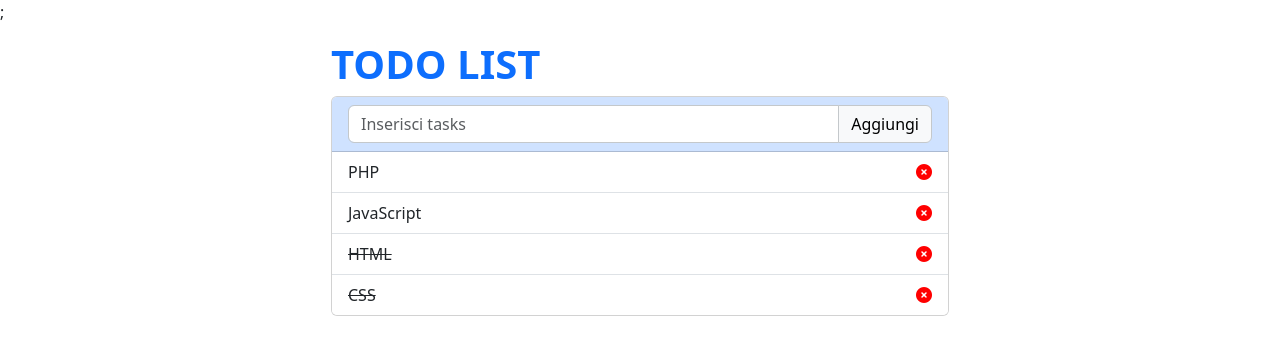
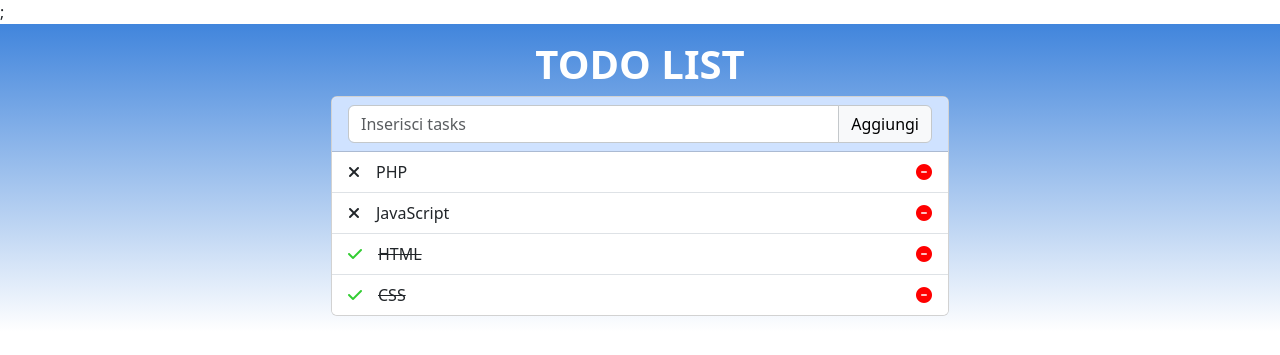
Before and after one commit to NicolaSforza93/php-todo-list-json, a PHP site: page / in a window 1280 px wide. Shown: the top 355 px of the page. Run offline with PHP 8.4, Linux system fonts and the light colour scheme; some libraries are stand-ins or nearby versions.

Commit message:
added toggle todo

```diff
--- a/css/style.css
+++ b/css/style.css
@@ -1,3 +1,7 @@
+#app {
+    background: linear-gradient(#4185DC, white);
+}
+
 .container {
     max-width: 650px;
 }
@@ -6,7 +10,15 @@
     text-decoration: line-through;
 }
 
+.list-group-item {
+    cursor: pointer;
+}
+
 .remove i {
     color: red;
     cursor: pointer;
 }
+
+.check i {
+    color: limegreen;
+}
--- a/index.php
+++ b/index.php
@@ -17,7 +17,7 @@
     <div id="app">
         <section>
             <div class="container p-3">
-                <h1 class="fw-bold text-primary">TODO LIST</h1>
+                <h1 class="fw-bold text-center text-white">TODO LIST</h1>
                 <div class="card">
                     <div class="card-header bg-primary-subtle">
                         <div class="input-group">
@@ -26,10 +26,19 @@
                         </div>
                     </div>
                     <ul class="list-group list-group-flush">
-                        <li class="list-group-item d-flex justify-content-between" v-for="(todo, index) in todos" :key="index" :class="{done: todo.done}">
-                            {{ todo.text }}
+                        <li class="list-group-item d-flex justify-content-between" v-for="(todo, index) in todos" :key="index" :class="{done: todo.done}" @click="toggleTodo(index)">
+                            <div class="d-flex gap-3">
+                                <span class="check" v-if="todo.done === true">
+                                    <i class="fa-solid fa-check"></i>
+                                </span>
+                                <span v-else>
+                                    <i class="fa-solid fa-xmark"></i>
+                                </span>
+                                {{ todo.text }}
+
+                            </div>
                             <span class="remove" @click.stop="removeTodo(index)">
-                                <i class="fa-solid fa-circle-xmark"></i>
+                                <i class="fa-solid fa-circle-minus"></i>
                             </span>
                         </li>
                     </ul>
--- a/js/main.js
+++ b/js/main.js
@@ -43,6 +43,17 @@ createApp({
                 this.todos = res.data.results;
             });
 
+        },
+        toggleTodo(index) {
+            const data = {
+                id: index
+            }
+
+            axios.post('toggle.php', data, {
+                headers: { 'Content-Type': 'multipart/form-data' }
+            }).then((res) => {
+                this.todos = res.data.results;
+            })
         }
     },
     created() {
```
Also changed, not shown: toggle.php (added, +24 -0 lines).
